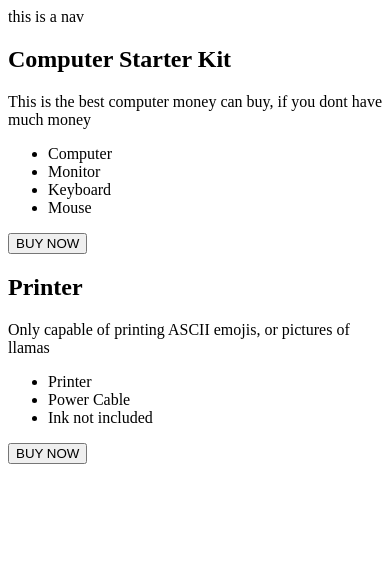
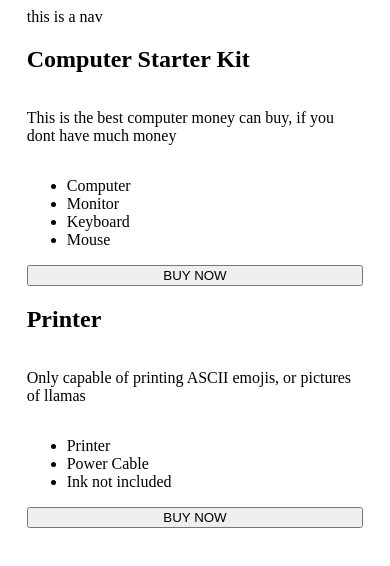
Before and after one commit to Jarjarniks/items-for-sale-flexbox-practice, a plain HTML site: page index.html in a window 390 px wide. Drawn offline with Linux system fonts and the light colour scheme.

Commit message:
Add single-column styling for phone friendly layout

```diff
--- a/style.css
+++ b/style.css
@@ -5,3 +5,18 @@ html {
 *, *::before, *::after {
     box-sizing: inherit;
 }
+
+.container {
+    width: 90%;
+    margin: 0 auto;
+}
+
+.item-container {
+    display: flex;
+    flex-flow: column nowrap;
+}
+
+.item {
+    display: flex;
+    flex-flow: column wrap;
+}
```
